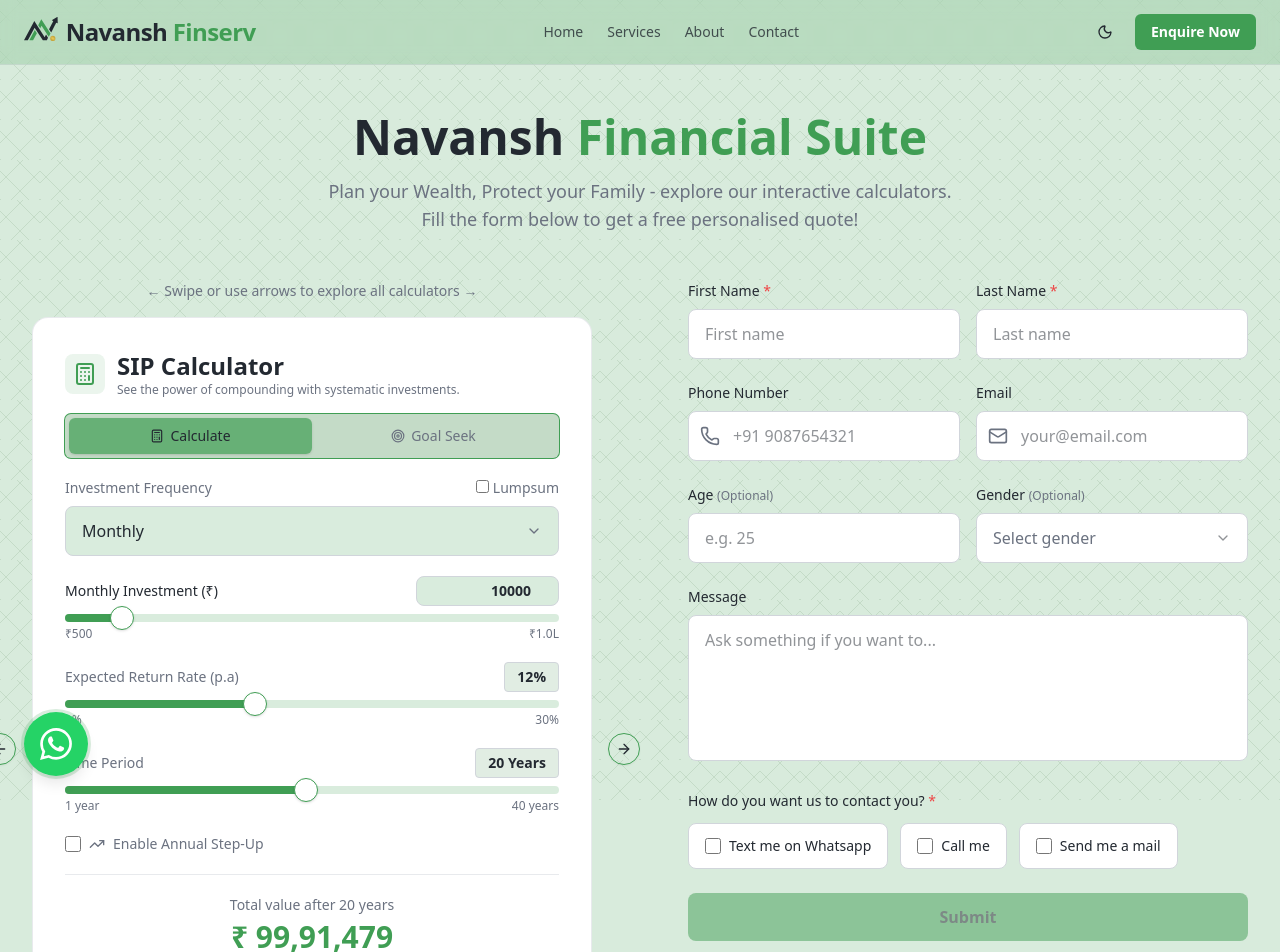
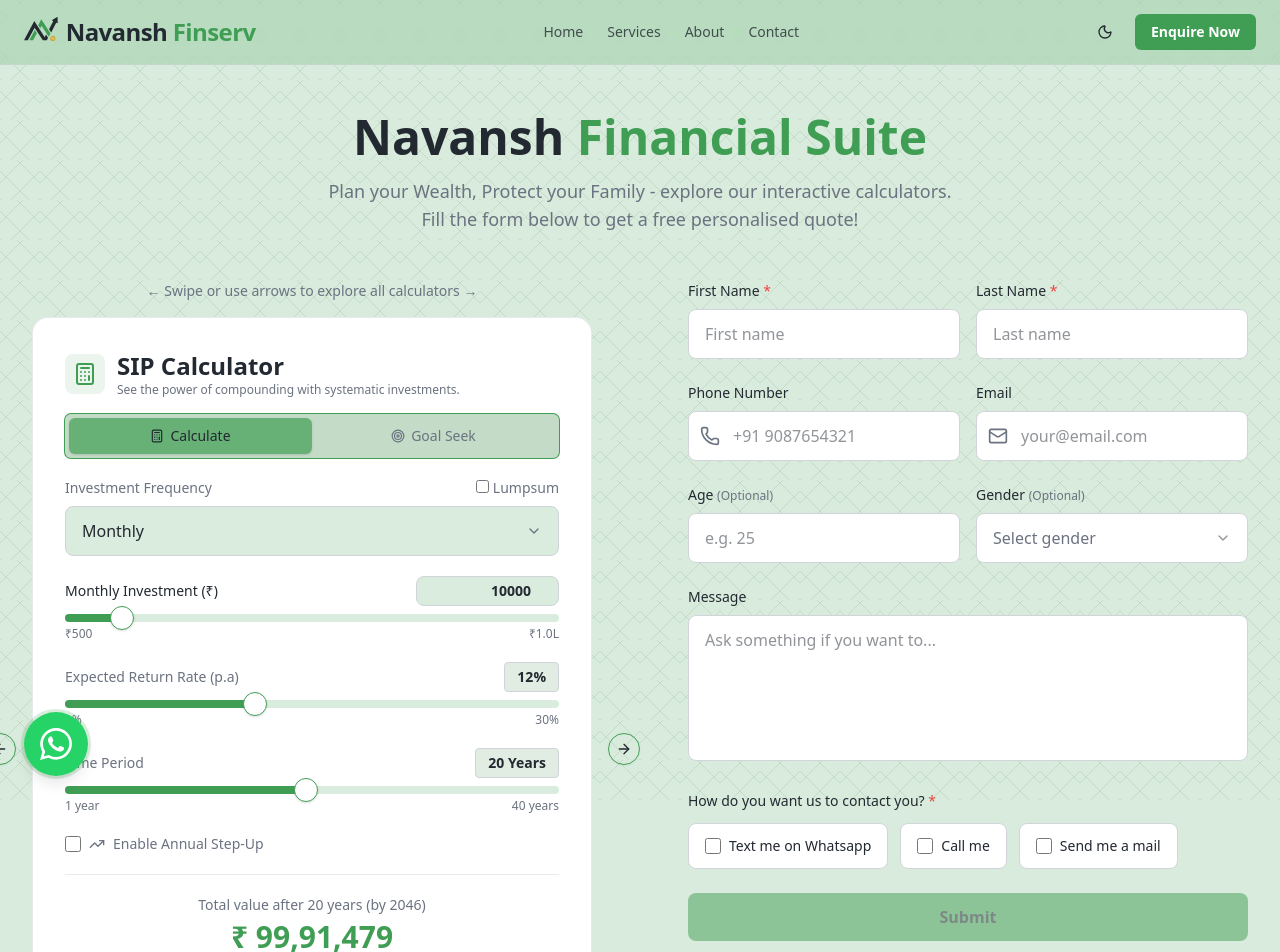
Before and after one commit to anshumankhunteta/navansh-finserv, a Next.js app: page /enquire in a window 1280 px wide. Shown: the top 952 px of the page. Built offline with nearby package versions, Linux system fonts and the light colour scheme.

Commit message:
feat(Calculators): added projected year for better UX

```diff
--- a/components/custom/calculators/EducationInflationCalculator.tsx
+++ b/components/custom/calculators/EducationInflationCalculator.tsx
@@ -9,6 +9,8 @@
 } from '@/lib/finance-math'
 import { GraduationCap, MessageSquare } from 'lucide-react'
 import { useMemo, useState } from 'react'
+
+const currentYear = new Date().getFullYear()
 
 interface EducationInflationCalculatorProps {
   onConsult?: (msg: string) => void
@@ -137,7 +139,7 @@
       {/* Results */}
       <div className="mb-5 text-center">
         <p className="text-muted-foreground mb-1 text-sm">
-          Future education cost in {years} years
+          Future education cost in {years} years (in {currentYear + years})
         </p>
         <p className="text-primary text-2xl font-bold md:text-3xl">
           {formatINR(calculations.futureCost)}
--- a/components/custom/calculators/HLVCalculator.tsx
+++ b/components/custom/calculators/HLVCalculator.tsx
@@ -5,6 +5,8 @@
 import { calcHLV, formatINR, formatINRCompact } from '@/lib/finance-math'
 import { MessageSquare, Shield } from 'lucide-react'
 import { useMemo, useState } from 'react'
+
+const currentYear = new Date().getFullYear()
 
 interface HLVCalculatorProps {
   onConsult?: (msg: string) => void
@@ -156,7 +158,8 @@
           {formatINR(calculations.hlvValue)}
         </p>
         <p className="text-muted-foreground mt-1 text-xs">
-          Based on {yearsToRetirement} years of income replacement
+          Based on {yearsToRetirement} years of income replacement (until{' '}
+          {currentYear + yearsToRetirement})
         </p>
       </div>
 
--- a/components/custom/calculators/RetirementSWPCalculator.tsx
+++ b/components/custom/calculators/RetirementSWPCalculator.tsx
@@ -10,6 +10,8 @@
 } from '@/lib/finance-math'
 import { Calculator, Clock, MessageSquare, Target } from 'lucide-react'
 import { useMemo, useState } from 'react'
+
+const currentYear = new Date().getFullYear()
 
 type CalcMode = 'calculate' | 'goal'
 
@@ -132,7 +134,7 @@
           </div>
           <Slider
             min={1000000}
-            max={100000000}
+            max={200000000}
             step={500000}
             value={[corpus]}
             onValueChange={(value) => setCorpus(value[0])}
@@ -140,7 +142,7 @@
           />
           <div className="text-muted-foreground mt-1 flex justify-between text-xs">
             <span>₹10L</span>
-            <span>₹10Cr</span>
+            <span>₹20Cr</span>
           </div>
         </div>
       )}
@@ -165,7 +167,7 @@
         </div>
         <Slider
           min={10000}
-          max={500000}
+          max={1500000}
           step={5000}
           value={[monthlyWithdrawal]}
           onValueChange={(value) => setMonthlyWithdrawal(value[0])}
@@ -173,7 +175,7 @@
         />
         <div className="text-muted-foreground mt-1 flex justify-between text-xs">
           <span>₹10K</span>
-          <span>₹5L</span>
+          <span>₹15L</span>
         </div>
       </div>
 
@@ -242,12 +244,17 @@
                 ♾️ Forever
               </p>
             ) : (
+              <>
                 <p className="text-primary text-2xl font-bold md:text-3xl">
                   {lastingYears} Years{' '}
                   {lastingRemainingMonths > 0
                     ? `${lastingRemainingMonths} Months`
                     : ''}
                 </p>
+                <p className="text-muted-foreground mt-0.5 text-xs">
+                  (until {currentYear + lastingYears})
+                </p>
+              </>
             )}
             <p className="text-muted-foreground mt-1 text-xs">
               Total withdrawn: {formatINR(calculations.totalWithdrawn)}
@@ -308,7 +315,7 @@
         <div className="mb-5 text-center">
           <p className="text-muted-foreground mb-1 text-sm">
             To withdraw {formatINRCompact(monthlyWithdrawal)}/mo for{' '}
-            {desiredYears} years, you need
+            {desiredYears} years (until {currentYear + desiredYears}), you need
           </p>
           <p className="text-primary text-2xl font-bold md:text-3xl">
             {formatINR(goalResult.requiredCorpus)}
--- a/components/custom/calculators/SIPCalculator.tsx
+++ b/components/custom/calculators/SIPCalculator.tsx
@@ -24,6 +24,8 @@
   TrendingUp,
 } from 'lucide-react'
 import { useMemo, useState } from 'react'
+
+const currentYear = new Date().getFullYear()
 
 type InvestmentFrequency =
   | 'daily'
@@ -480,7 +482,8 @@
         <>
           <div className="mb-5 text-center">
             <p className="text-muted-foreground mb-1 text-sm">
-              Total value after {timePeriod} years
+              Total value after {timePeriod} years (by{' '}
+              {currentYear + timePeriod})
             </p>
             <p className="text-primary text-2xl font-bold md:text-3xl">
               {formatINR(calculations.totalValue)}
@@ -540,8 +543,8 @@
       {mode === 'goal' && goalResult && (
         <div className="mb-5 text-center">
           <p className="text-muted-foreground mb-1 text-sm">
-            To reach {formatINRCompact(targetAmount)} in {timePeriod} years, you
-            need
+            To reach {formatINRCompact(targetAmount)} in {timePeriod} years (by{' '}
+            {currentYear + timePeriod}), you need
           </p>
           <p className="text-primary text-2xl font-bold md:text-3xl">
             {formatINR(goalResult.requiredInvestment)}
```
Lines whose indentation alone changed are shown as unchanged.
